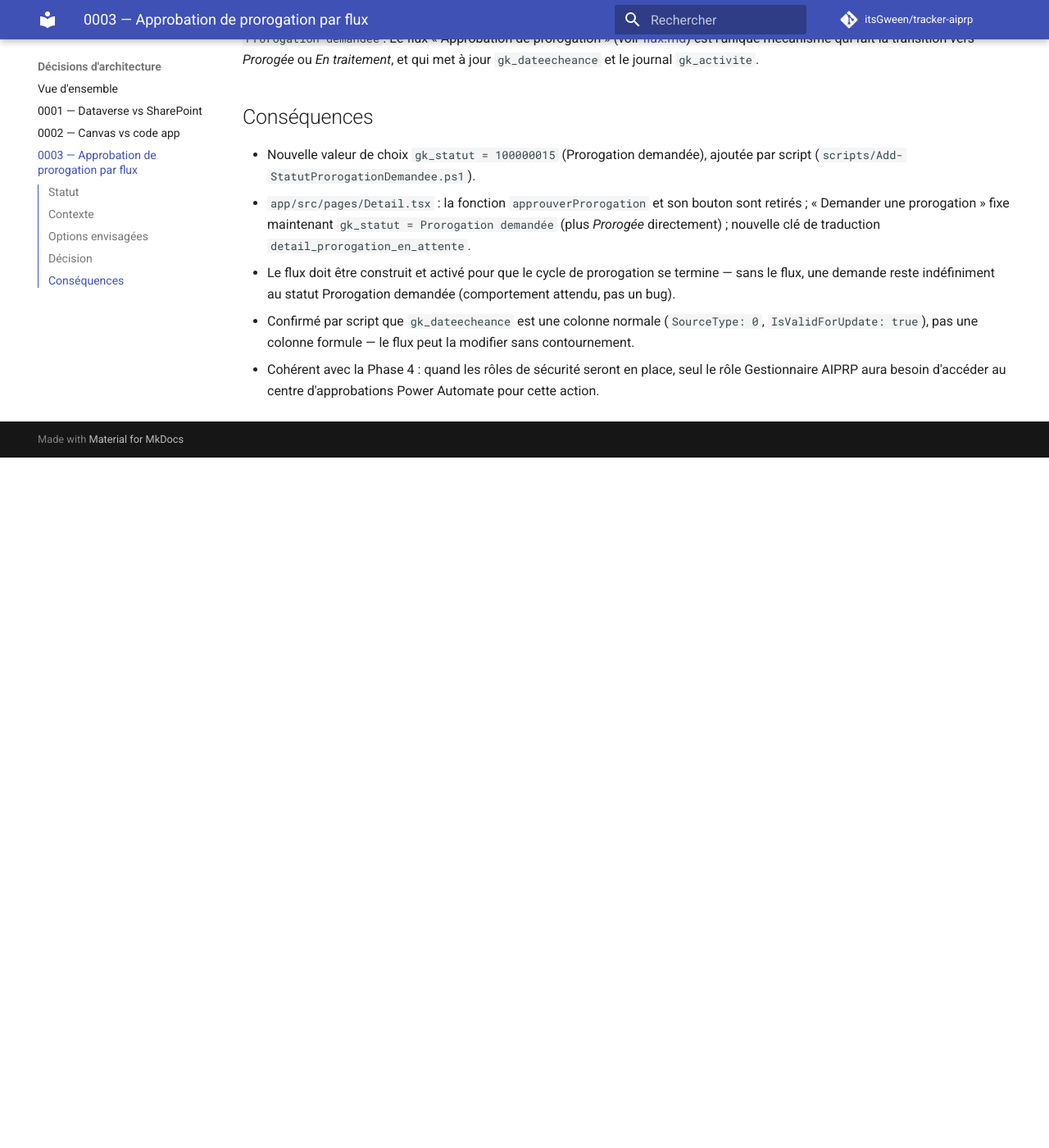
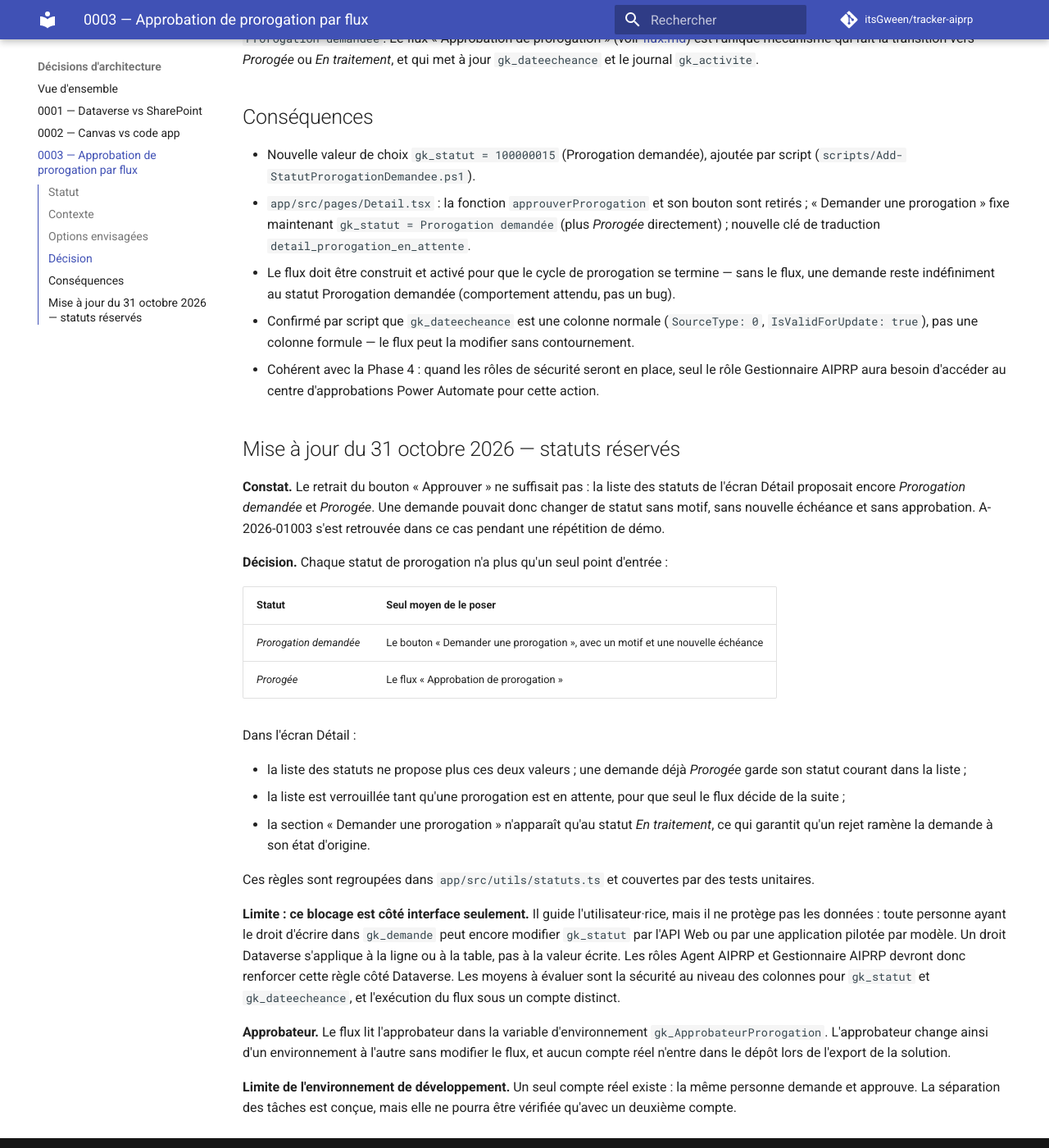
Before and after one commit to itsGween/tracker-aiprp, an MkDocs documentation site: the page built from docs/adr/0003-approbation-prorogation-par-flux.md, in a window 1280 px wide and 1400 px high, scrolled down 1306 px. Shown: the whole window at 82% size. Built offline with MkDocs 1.6.1 and Material for MkDocs 9.7.7, drawn with Linux system fonts in a browser that asks for light colours; comment, search, counter and statistics services are not loaded; before the commit the page ends 1864 px from its top, so only the background shows below that.

Commit message:
docs(adr): reserve les statuts de prorogation et consigne la limite de l'interface
Co-Authored-By: Claude Opus 5.5 <noreply@anthropic.com>

```diff
--- a/docs/adr/0003-approbation-prorogation-par-flux.md
+++ b/docs/adr/0003-approbation-prorogation-par-flux.md
@@ -72,3 +72,44 @@ traitement*, et qui met à jour `gk_dateecheance` et le journal `gk_activite`.
   `IsValidForUpdate: true`), pas une colonne formule — le flux peut la modifier sans contournement.
 - Cohérent avec la Phase 4 : quand les rôles de sécurité seront en place, seul le rôle Gestionnaire
   AIPRP aura besoin d'accéder au centre d'approbations Power Automate pour cette action.
+
+## Mise à jour du 31 octobre 2026 — statuts réservés
+
+**Constat.** Le retrait du bouton « Approuver » ne suffisait pas : la liste des statuts de l'écran
+Détail proposait encore *Prorogation demandée* et *Prorogée*. Une demande pouvait donc changer de
+statut sans motif, sans nouvelle échéance et sans approbation. A-2026-01003 s'est retrouvée dans ce
+cas pendant une répétition de démo.
+
+**Décision.** Chaque statut de prorogation n'a plus qu'un seul point d'entrée :
+
+| Statut | Seul moyen de le poser |
+|---|---|
+| *Prorogation demandée* | Le bouton « Demander une prorogation », avec un motif et une nouvelle échéance |
+| *Prorogée* | Le flux « Approbation de prorogation » |
+
+Dans l'écran Détail :
+
+- la liste des statuts ne propose plus ces deux valeurs ; une demande déjà *Prorogée* garde son
+  statut courant dans la liste ;
+- la liste est verrouillée tant qu'une prorogation est en attente, pour que seul le flux décide de
+  la suite ;
+- la section « Demander une prorogation » n'apparaît qu'au statut *En traitement*, ce qui garantit
+  qu'un rejet ramène la demande à son état d'origine.
+
+Ces règles sont regroupées dans `app/src/utils/statuts.ts` et couvertes par des tests unitaires.
+
+**Limite : ce blocage est côté interface seulement.** Il guide l'utilisateur·rice, mais il ne
+protège pas les données : toute personne ayant le droit d'écrire dans `gk_demande` peut encore
+modifier `gk_statut` par l'API Web ou par une application pilotée par modèle. Un droit Dataverse
+s'applique à la ligne ou à la table, pas à la valeur écrite. Les rôles Agent AIPRP et Gestionnaire
+AIPRP devront donc renforcer cette règle côté Dataverse. Les moyens à évaluer sont la sécurité au
+niveau des colonnes pour `gk_statut` et `gk_dateecheance`, et l'exécution du flux sous un compte
+distinct.
+
+**Approbateur.** Le flux lit l'approbateur dans la variable d'environnement
+`gk_ApprobateurProrogation`. L'approbateur change ainsi d'un environnement à l'autre sans modifier
+le flux, et aucun compte réel n'entre dans le dépôt lors de l'export de la solution.
+
+**Limite de l'environnement de développement.** Un seul compte réel existe : la même personne
+demande et approuve. La séparation des tâches est conçue, mais elle ne pourra être vérifiée qu'avec
+un deuxième compte.
```
